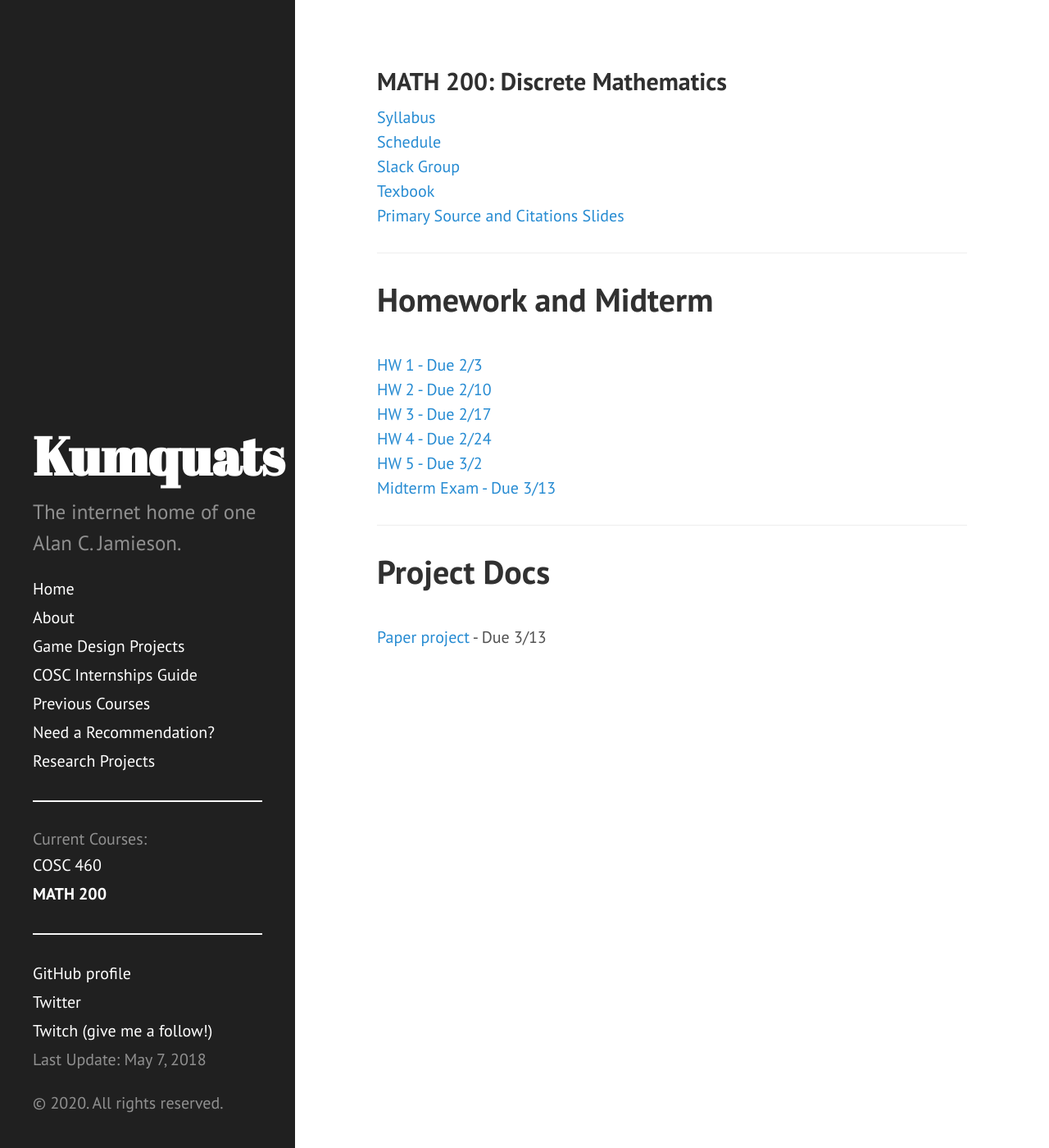
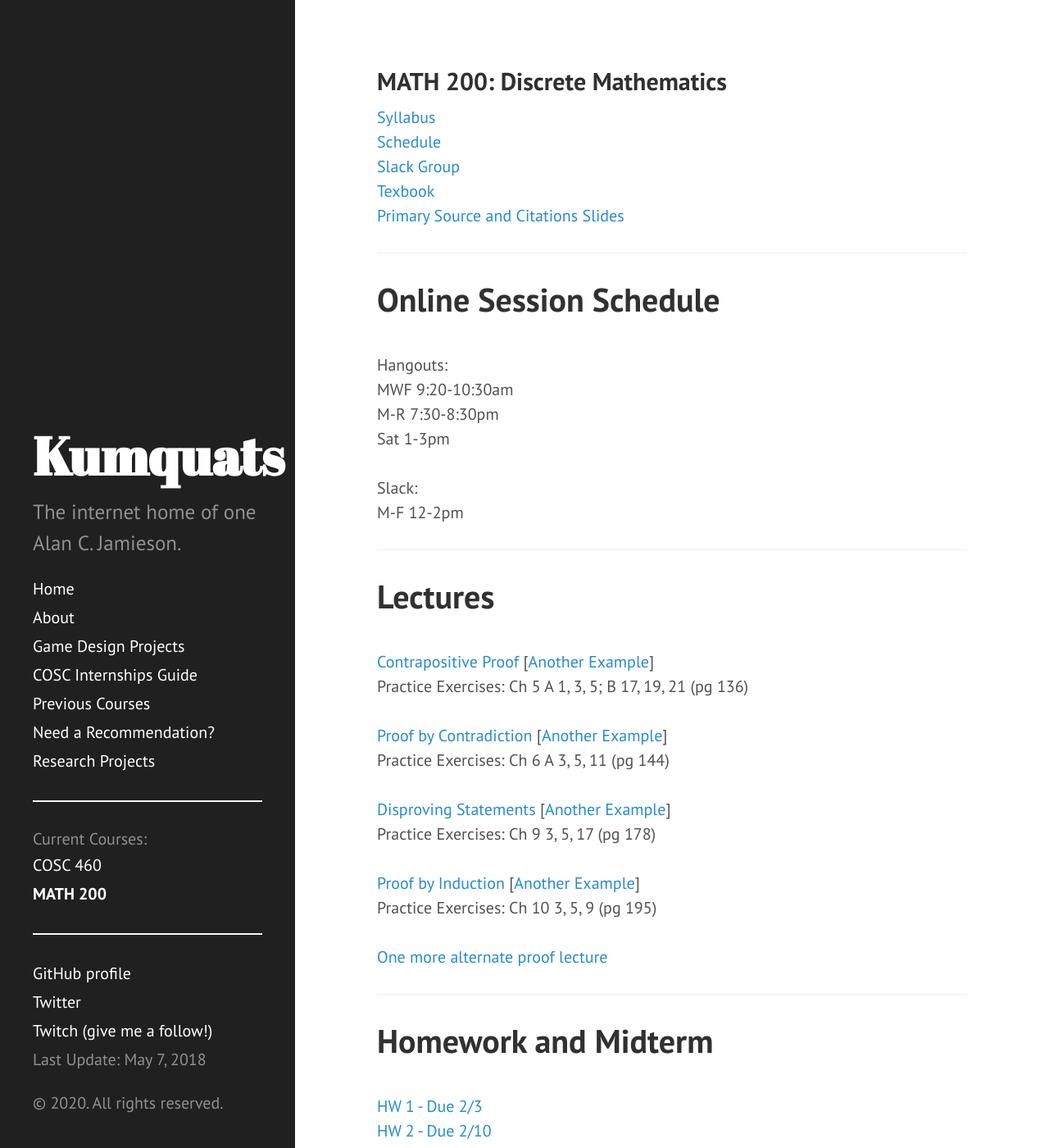
Before and after one commit to ripark/ripark.github.io, a Jekyll site: the page built from s20/math200.html, in a window 1280 px wide and 1400 px high. Shown: the whole window at 82% size. Built offline with Jekyll 4.4.1, drawn with Linux system fonts in a browser that asks for light colours; Markdown is read by kramdown in place of the engine named in the settings; some of the changed text lies outside the part shown.

Commit message:
Update math200.html

```diff
--- a/s20/math200.html
+++ b/s20/math200.html
@@ -13,6 +13,33 @@ shorttitle: "MATH 200"
 <a href="https://open.umn.edu/opentextbooks/textbooks/book-of-proof">Texbook</a>
 <br>
 <a href="http://ripark.github.io/s20/HowToResearch.pdf">Primary Source and Citations Slides</a>
+<br>
+<hr>
+<h1>Online Session Schedule</h1>
+<br>
+Hangouts:<br>
+MWF 9:20-10:30am<br>
+M-R 7:30-8:30pm<br>
+Sat 1-3pm<br>
+<br>
+Slack:<br>
+M-F 12-2pm<br>
+<hr>
+<h1>Lectures</h1>
+<br>
+<a href="https://www.youtube.com/watch?v=bWc5sjD_-f8">Contrapositive Proof</a> [<a href="https://www.youtube.com/watch?v=h83bzYAfgrM">Another Example</a>]<br>
+Practice Exercises: Ch 5 A 1, 3, 5; B 17, 19, 21 (pg 136)<br>
+<br>
+<a href="https://www.youtube.com/watch?v=pE8c57LkMDc">Proof by Contradiction</a> [<a href="https://www.youtube.com/watch?v=huGWXh4l1M0">Another Example</a>]<br>
+Practice Exercises: Ch 6 A 3, 5, 11 (pg 144)<br>
+<br>
+<a href="https://www.youtube.com/watch?v=IkMHnaZcftk">Disproving Statements</a> [<a href="https://www.youtube.com/watch?v=TcfVpnRRAvk">Another Example</a>]<br>
+Practice Exercises: Ch 9 3, 5, 17 (pg 178)<br>
+<br>
+<a href="https://www.youtube.com/watch?v=Oc9lAOmhBeg">Proof by Induction</a> [<a href="https://www.youtube.com/watch?v=GdM_iA1Zek4">Another Example</a>]<br>
+Practice Exercises: Ch 10 3, 5, 9 (pg 195)<br>
+<br>
+<a href="https://www.youtube.com/watch?v=V5tUc-J124s">One more alternate proof lecture</a>
 <hr>
 <h1>Homework and Midterm</h1>
 <br>
@@ -28,7 +55,13 @@ shorttitle: "MATH 200"
 <br>
 <a href="http://ripark.github.io/s20/200Midterm.pdf">Midterm Exam - Due 3/13</a>
 <br>
+<a href="http://ripark.github.io/s20/200HW6.pdf">HW 6 - Due 3/30</a>
+<br>
+<a href="http://ripark.github.io/s20/200HW7.pdf">HW 7 - Due 4/6</a>
+<br>
 <hr>
 <h1>Project Docs</h1>
 <br>
 <a href="http://ripark.github.io/s20/MATH200paper.pdf">Paper project</a> - Due 3/13
+<br>
+<a href="http://ripark.github.io/s20/MATH200Proj2.pdf">Project 2</a> - Due 4/
```
